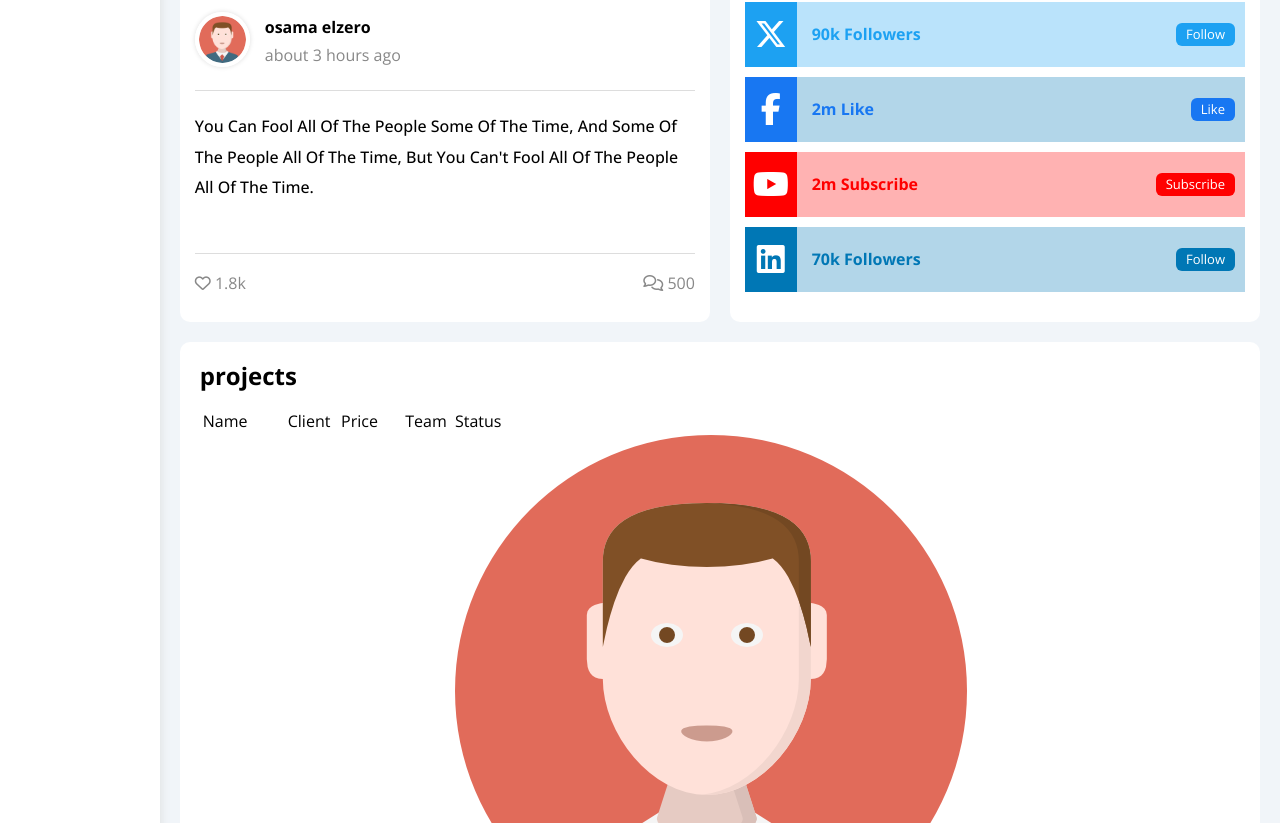
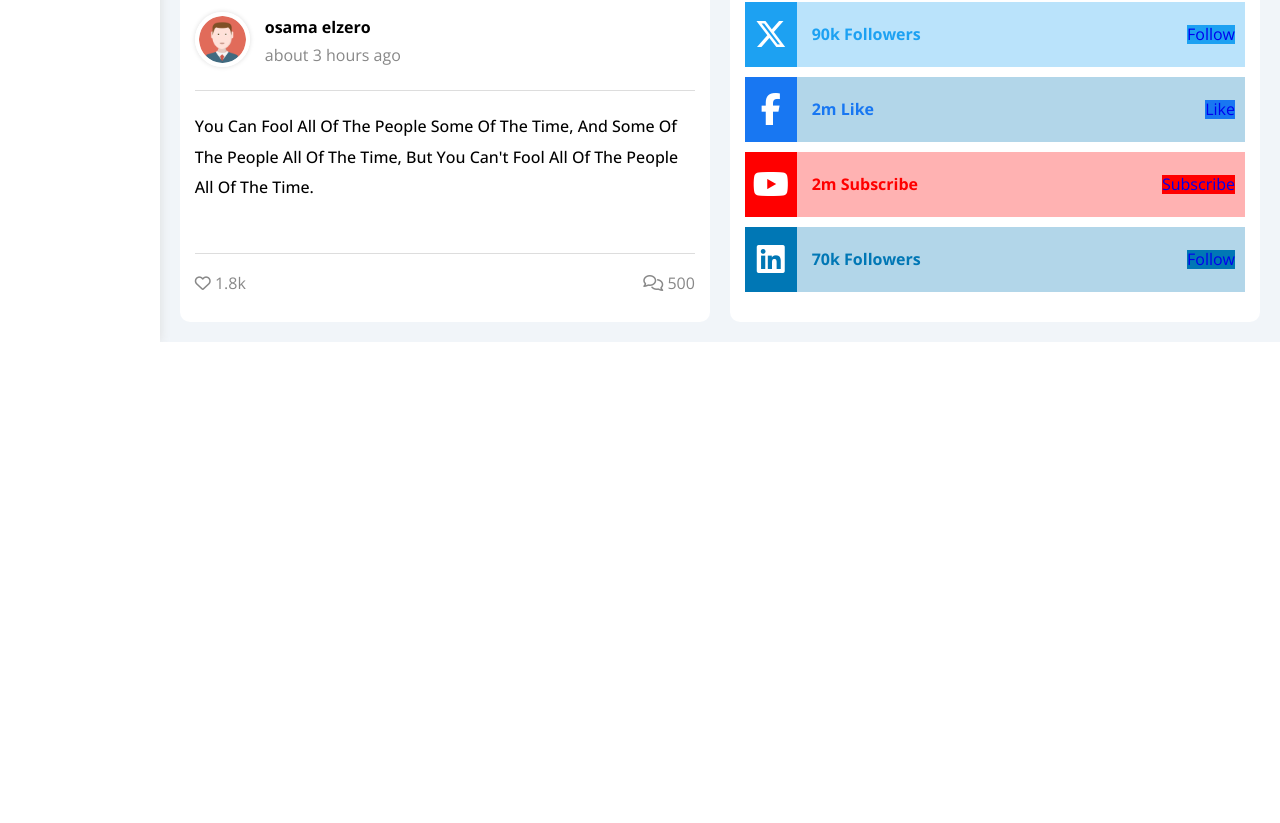
Before and after one commit to diab-tech/Template_4, a plain HTML site: page index.html in a window 1280 px wide. Shown: the part 2729-3552 px from the top of the page. After the commit the page ends 3071 px from the top, so only its background shows below. Drawn offline with nearby package versions, Linux system fonts and the light colour scheme.

Commit message:
Up To Social Section

```diff
--- a/css/framework.css
+++ b/css/framework.css
@@ -178,17 +178,3 @@
     opacity: 0.5;
 }
 /* ===========opacity============ */
-
-/* ===========button============ */
-.button {
-    color: white;
-    padding: 4px 10px;
-    border-radius: 6px;
-    font-size: 13px;
-    transition: 0.3s;
-}
-.button:hover {
-    transform: scale(1.1);
-
-}
-/* ===========button============ */
--- a/index.html
+++ b/index.html
@@ -650,41 +650,6 @@
                     </div>
                     <!-- ===============End-social_media=============== -->
                 </div>
-                <!-- Start Projects Table -->
-                <div class="table box bg-white rad-10 p-20 m-20">
-                    <div class="title">
-                        <h2 class="main-title mt-0">projects</h2>
-                    </div>
-                    <div class="projects">
-                        <table>
-                            <thead>
-                                <tr>
-                                    <td>Name</td>
-                                    <td>Client</td>
-                                    <td>Price</td>
-                                    <td>Team</td>
-                                    <td>Status</td>
-                                </tr>
-                            </thead>
-                            <tbody>
-                                <tr>
-                                    <td>Ministry Wikipedia</td>
-                                    <td>10 May 2022</td>
-                                    <td>Ministry</td>
-                                    <td>$5300</td>
-                                    <td>
-                                        <img src="images/avatar.png-header.png">
-                                        <img src="images/avatar.png-header.png">
-                                        <img src="images/avatar.png-header.png">
-                                        <img src="images/avatar.png-header.png">
-                                    </td>
-                                    <td class="button">Pending</td>
-                                </tr>
-                            </tbody>
-                        </table>
-                    </div>
-                </div>
-                <!-- End Projects Table -->
         </div>
     </div>
 </body>
```
